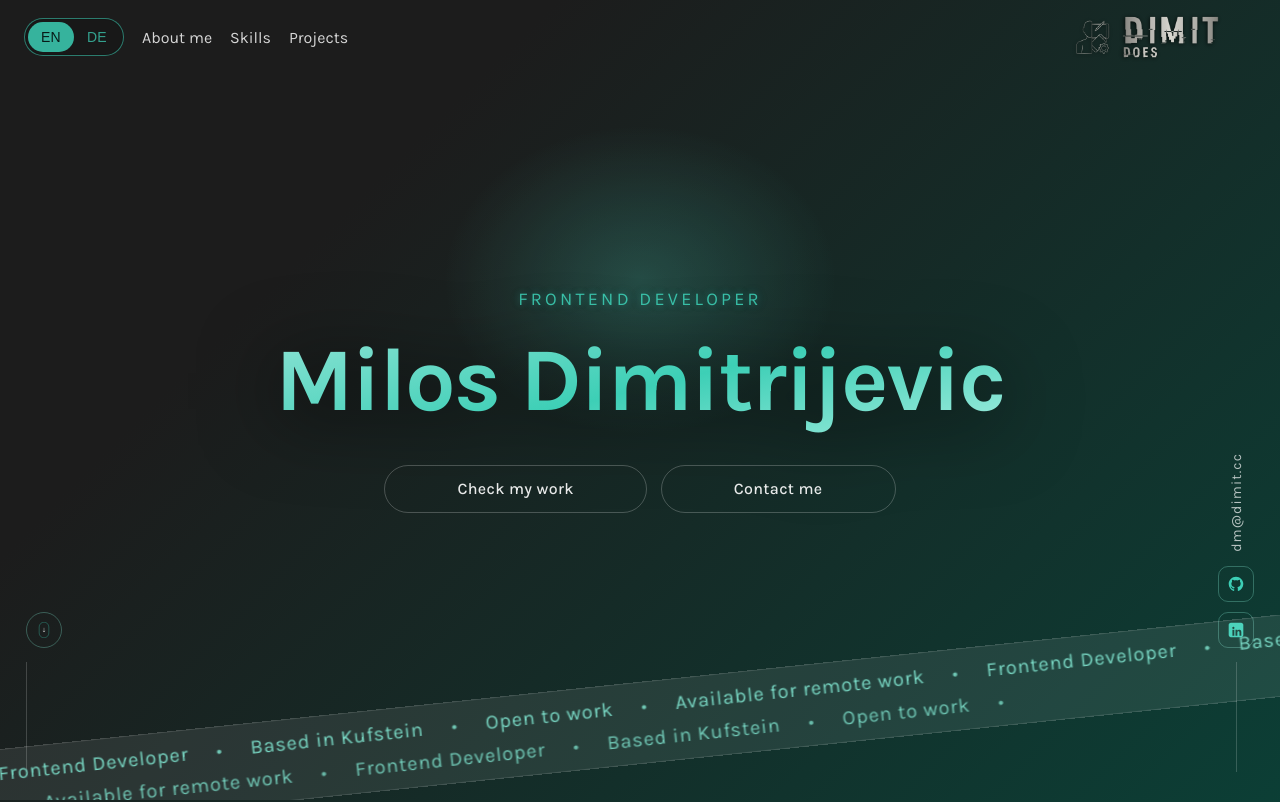
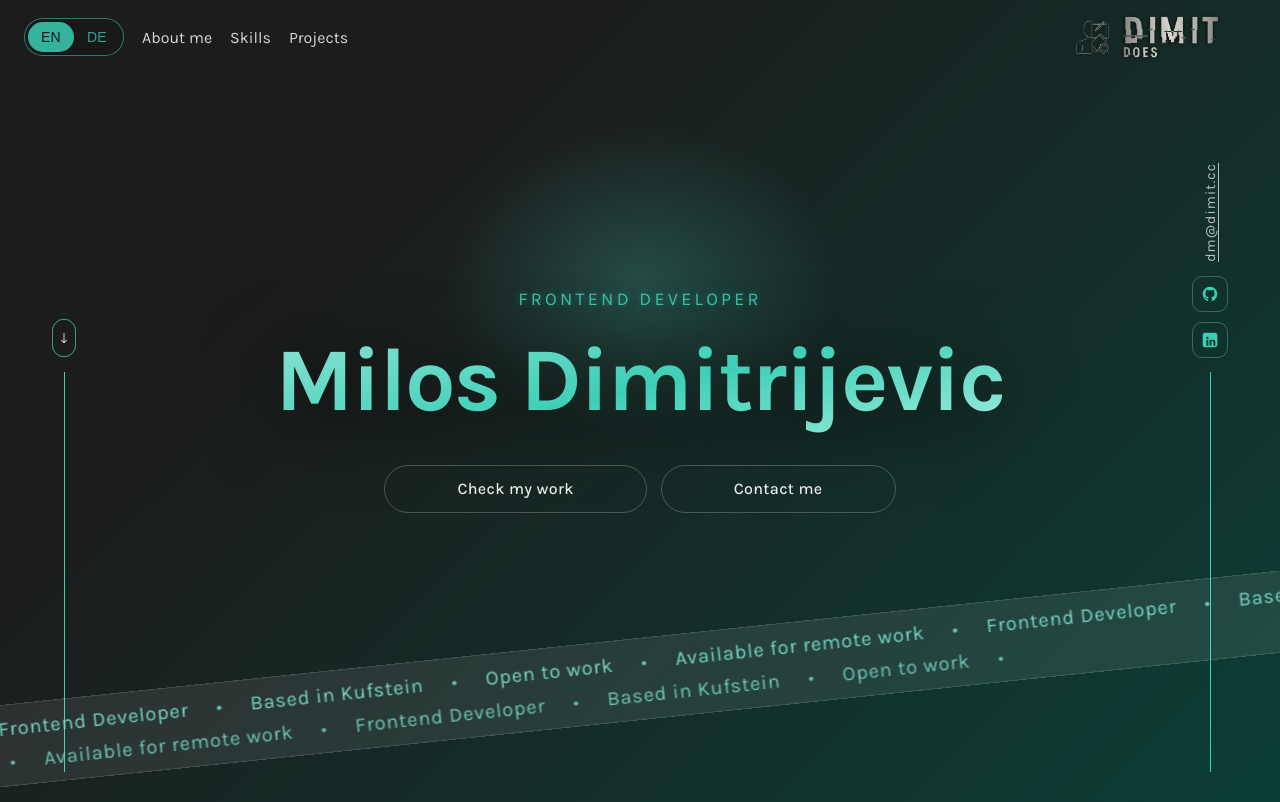
Before and after one commit to milosdimi/angular-portfolio, an Angular app: page / in a window 1280 px wide. Shown: the top 802 px of the page. Built offline with nearby package versions, Linux system fonts and the light colour scheme.

Commit message:
hero finish update

```diff
--- a/src/app/pages/home/sections/hero/hero.component.html
+++ b/src/app/pages/home/sections/hero/hero.component.html
@@ -1,97 +1,82 @@
 <section class="hero">
     <div class="container hero__inner">
-        <p class="hero__kicker neon-kicker">Frontend Developer</p>
-        <h1 class="hero__title neon-title">Milos Dimitrijevic</h1>
+        <p class="hero__kicker">Frontend Developer</p>
+        <h1 class="hero__title">Milos Dimitrijevic</h1>
+
         <div class="hero__actions">
-            <a class="btn btn--marquee" href="#projects">
-                <span class="btn__text">
+            <a class="btn btn--marquee" href="#projects" aria-label="Check my work">
+                <span class="btn__text" aria-hidden="true">
                     <span class="btn__text-inner">Check my work</span>
                     <span class="btn__text-duplicate">Check my work</span>
                 </span>
+                <span class="visually-hidden">Check my work</span>
             </a>
 
-            <a class="btn btn--marquee" href="#contact">
-                <span class="btn__text">
+            <a class="btn btn--marquee" href="#contact" aria-label="Contact me">
+                <span class="btn__text" aria-hidden="true">
                     <span class="btn__text-inner">Contact me</span>
                     <span class="btn__text-duplicate">Contact me</span>
                 </span>
+                <span class="visually-hidden">Contact me</span>
             </a>
         </div>
-
     </div>
 
-    <!-- left scroll hint -->
-    <div class="hero__left">
-        <div class="scrollHint" aria-hidden="true">
-            <img src="assets/icons/pfeil.svg" alt="" aria-hidden="true" />
+    <!-- Left: Scroll hint -->
+    <div class="hero__left" aria-hidden="true">
+        <div class="scrollHint">
+            <img src="assets/icons/pfeil.svg" alt="">
         </div>
         <div class="line"></div>
     </div>
 
-    <!-- right socials + email -->
+    <!-- Right: Email + Socials -->
     <div class="hero__right">
-        <div class="email">dm&#64;dimit.cc</div>
+        <a href="mailto:dm@dimit.cc" class="email">dm&#64;dimit.cc</a>
+
         <div class="icons">
             <a class="social" href="https://github.com/DEINNAME" target="_blank" rel="noopener noreferrer"
                 aria-label="GitHub">
-                <img class="social__icon social__icon--base" src="assets/icons/Github.svg" alt="" aria-hidden="true">
-                <img class="social__icon social__icon--hover" src="assets/icons/Github-1.svg" alt="" aria-hidden="true">
+                <img class="social__icon social__icon--base" src="assets/icons/Github.svg" alt="">
+                <img class="social__icon social__icon--hover" src="assets/icons/Github-1.svg" alt="">
             </a>
-            <a class="social" href="https://github.com/DEINNAME" target="_blank" rel="noopener noreferrer"
-                aria-label="GitHub">
-                <img class="social__icon social__icon--base" src="assets/icons/linkedin.svg" alt="" aria-hidden="true">
-                <img class="social__icon social__icon--hover" src="assets/icons/linkedin_white.svg" alt=""
-                    aria-hidden="true">
+            <a class="social" href="https://www.linkedin.com/in/DEINNAME" target="_blank" rel="noopener noreferrer"
+                aria-label="LinkedIn">
+                <img class="social__icon social__icon--base" src="assets/icons/linkedin.svg" alt="">
+                <img class="social__icon social__icon--hover" src="assets/icons/linkedin_white.svg" alt="">
             </a>
         </div>
         <div class="line"></div>
     </div>
 
-    <!-- bottom ribbon -->
+    <!-- Bottom ribbon marquee -->
     <div class="marquee" aria-hidden="true">
         <div class="marquee__track">
             <div class="marquee__row">
-                <span>Available for remote work</span>
-                <span class="dot">•</span>
-                <span>Frontend Developer</span>
-                <span class="dot">•</span>
-                <span>Based in Kufstein</span>
-                <span class="dot">•</span>
-                <span>Open to work</span>
-                <span class="dot">•</span>
+                <span>Available for remote work</span><span class="dot">•</span>
+                <span>Frontend Developer</span><span class="dot">•</span>
+                <span>Based in Kufstein</span><span class="dot">•</span>
+                <span>Open to work</span><span class="dot">•</span>
 
-                <!-- duplicate for seamless loop -->
-                <span>Available for remote work</span>
-                <span class="dot">•</span>
-                <span>Frontend Developer</span>
-                <span class="dot">•</span>
-                <span>Based in Kufstein</span>
-                <span class="dot">•</span>
-                <span>Open to work</span>
-                <span class="dot">•</span>
+                <!-- Duplicate für nahtlosen Loop -->
+                <span>Available for remote work</span><span class="dot">•</span>
+                <span>Frontend Developer</span><span class="dot">•</span>
+                <span>Based in Kufstein</span><span class="dot">•</span>
+                <span>Open to work</span><span class="dot">•</span>
             </div>
 
             <div class="marquee__row marquee__row--reverse">
-                <span>Available for remote work</span>
-                <span class="dot">•</span>
-                <span>Frontend Developer</span>
-                <span class="dot">•</span>
-                <span>Based in Kufstein</span>
-                <span class="dot">•</span>
-                <span>Open to work</span>
-                <span class="dot">•</span>
+                <span>Available for remote work</span><span class="dot">•</span>
+                <span>Frontend Developer</span><span class="dot">•</span>
+                <span>Based in Kufstein</span><span class="dot">•</span>
+                <span>Open to work</span><span class="dot">•</span>
 
-                <!-- duplicate for seamless loop -->
-                <span>Available for remote work</span>
-                <span class="dot">•</span>
-                <span>Frontend Developer</span>
-                <span class="dot">•</span>
-                <span>Based in Kufstein</span>
-                <span class="dot">•</span>
-                <span>Open to work</span>
-                <span class="dot">•</span>
+                <!-- Duplicate -->
+                <span>Available for remote work</span><span class="dot">•</span>
+                <span>Frontend Developer</span><span class="dot">•</span>
+                <span>Based in Kufstein</span><span class="dot">•</span>
+                <span>Open to work</span><span class="dot">•</span>
             </div>
         </div>
     </div>
-
 </section>
--- a/src/app/pages/home/sections/hero/hero.component.scss
+++ b/src/app/pages/home/sections/hero/hero.component.scss
@@ -4,11 +4,83 @@
   display: grid;
   place-items: center;
   overflow: hidden;
-
   --mx: 50%;
   --my: 35%;
 }
 
+// Neue Hilfsklasse für Screenreader
+.visually-hidden {
+  position: absolute;
+  width: 1px;
+  height: 1px;
+  padding: 0;
+  margin: -1px;
+  overflow: hidden;
+  clip: rect(0, 0, 0, 0);
+  white-space: nowrap;
+  border: 0;
+}
+
+// Button-Marquee leicht verbessert (smoother + besserer Abstand)
+.btn--marquee {
+  .btn__text-inner,
+  .btn__text-duplicate {
+    padding: 0 48px; // Mehr Raum für flüssigen Loop bei längeren Texten
+  }
+
+  &:hover {
+    background: rgba(61, 207, 182, 0.15);
+    border-color: rgba(61, 207, 182, 0.7);
+    box-shadow: 0 0 24px rgba(61, 207, 182, 0.25);
+  }
+}
+
+// Email klickbar stylen
+.email {
+  @extend .email; // behält alten Stil
+  transition: color 0.3s ease;
+
+  &:hover {
+    color: rgba(61, 207, 182, 0.9);
+    text-shadow: 0 0 8px rgba(61, 207, 182, 0.4);
+  }
+}
+
+// Social Icons etwas mehr Glow auf Hover
+.social:hover {
+  border-color: rgba(61, 207, 182, 0.6);
+  box-shadow: 0 0 12px rgba(61, 207, 182, 0.2);
+}
+
+// Marquee-Ribbon: Leichter Parallax-Feeling durch unterschiedliche Geschwindigkeiten
+.marquee__row {
+  animation-duration: 28s; // etwas langsamer, eleganter
+}
+
+.marquee__row--reverse {
+  animation-duration: 34s;
+}
+
+// Responsives Fine-Tuning
+@media (max-width: 900px) {
+  .hero__actions {
+    flex-direction: column;
+    align-items: center;
+    width: 100%;
+    max-width: 320px;
+  }
+
+  .btn {
+    width: 100%;
+    padding: 0 24px;
+  }
+
+  .marquee {
+    left: -5%;
+    right: -5%;
+    transform: rotate(-3deg); // weniger stark geneigt auf Mobile
+  }
+}
 /* Mouse glow layer */
 .hero::before {
   content: "";
@@ -165,10 +237,11 @@
 }
 
 .hero__left {
-  left: 26px;
+  left: 52px;
+  justify-items: center;
 }
 .hero__right {
-  right: 26px;
+  right: 52px;
   justify-items: center;
 }
 
@@ -220,39 +293,40 @@
 }
 
 /* Scroll hint */
-.scrollHint {
-  width: 34px;
-  height: 34px;
-  border-radius: 999px;
-  border: 1px solid rgba(120, 215, 195, 0.35);
-  display: grid;
-  place-items: center;
-  animation: scrollBounce 1.4s ease-in-out infinite;
-}
+
 
 .scrollHint img {
-  width: 16px;
-  height: 16px;
+  width: 24px;
+  height: 40px;
   display: block;
+  animation: arrowBounce 2s ease-in-out infinite; // Pfeil bouncet separat für mehr Leben
 }
 
 @keyframes scrollBounce {
-  0% {
+  0%,
+  100% {
     transform: translateY(0);
   }
   50% {
-    transform: translateY(10px);
+    transform: translateY(12px);
   }
+}
+
+@keyframes arrowBounce {
+  0%,
   100% {
     transform: translateY(0);
+  }
+  50% {
+    transform: translateY(8px);
   }
 }
 
 /* Rail line (cleaner height) */
 .line {
   width: 1px;
-  height: 110px;
-  background: rgba(255, 255, 255, 0.18);
+  height: 400px;
+  background: rgb(61, 207, 182);
 }
 
 /* Marquee */
@@ -260,7 +334,7 @@
   position: absolute;
   left: -10%;
   right: -10%;
-  bottom: 36px;
+  bottom: 80px;
   transform: rotate(-6deg);
   background: rgba(255, 255, 255, 0.08);
   border-top: 1px solid rgba(255, 255, 255, 0.12);
```
